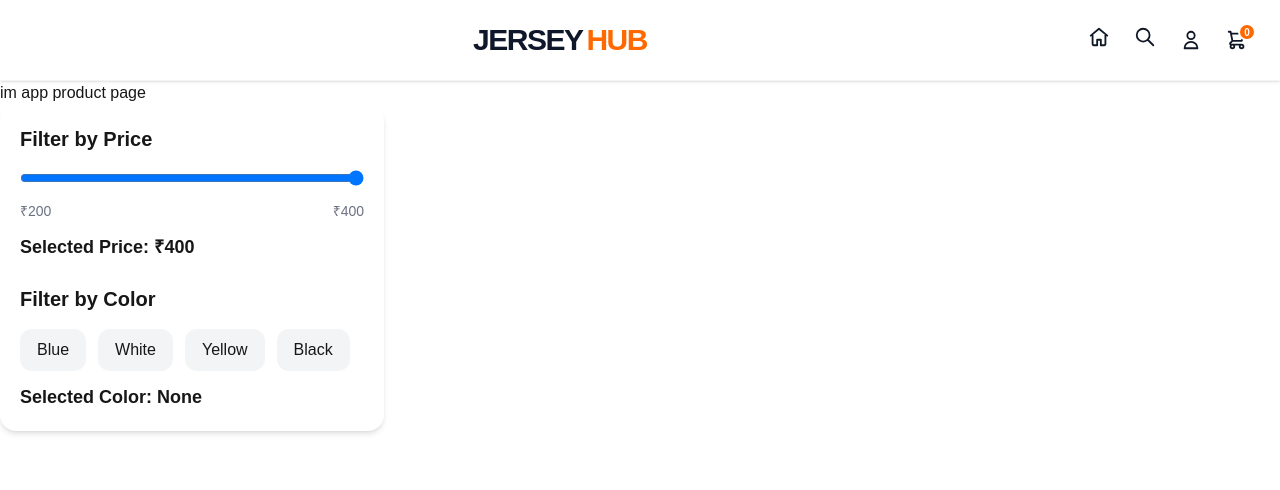
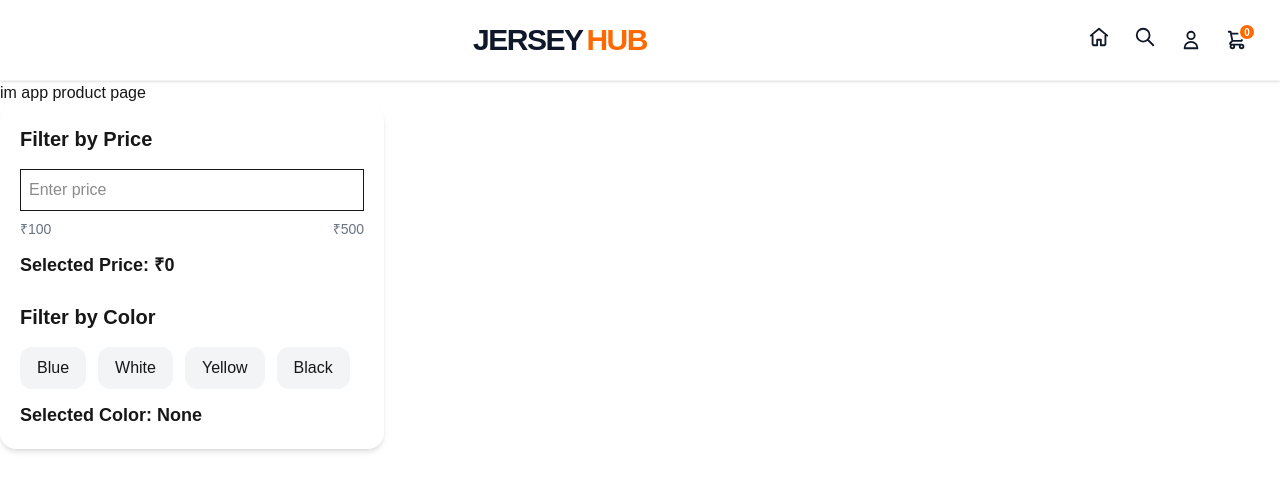
Before and after one commit to shibinup/jersey-shop, a Next.js app: page /allproducts in a window 1280 px wide. Shown: the top 490 px of the page. Built offline with nearby package versions, Linux system fonts and the light colour scheme; no server answers; the database is empty.

Commit message:
made filter ui with logic of query params

```diff
--- a/app/allproducts/page.jsx
+++ b/app/allproducts/page.jsx
@@ -10,21 +10,11 @@
 
     const searchParams = useSearchParams();
 
-  const price = searchParams.get('price');
-  const color = searchParams.get('color')
-  console.log({price,color})
 
-  useEffect(() => {
+
+
     // 1. Rename this local function
-    const fetchData = async () => {
-        // 2. This now correctly calls the browser's global fetch
-        const res = await fetch("/allproducts/api");
-        const data = await res.json();
-        console.log(data);
-    };
-
-    fetchData();
-}, []); // Emp
+    // Emp
     const[producs,setProducts] = useState(null)
 
 
@@ -34,7 +24,7 @@
 
                  im app product page
 
-                <Filters/>
+               <Filters/>
 
 
 
--- a/app/component/Pricefilter.jsx
+++ b/app/component/Pricefilter.jsx
@@ -1,30 +1,50 @@
 "use client";
 
 import { useState ,useEffect ,useRef} from "react";
-import { useRouter,useSearchParams } from 'next/navigation'
+import { useRouter,useSearchParams,usePathname } from 'next/navigation'
 export default function Filters() {
 
 
-  const [price, setPrice] = useState(400);
-  const [selectedColor, setSelectedColor] = useState(null);
+  const [price, setPrice] = useState("");
+  const [selectedColor, setSelectedColor] = useState("");
 
   const colors = ["Blue", "White", "Yellow", "Black"];
   const router=useRouter()
   const searchParams = useSearchParams();
+  const pathname = usePathname();
   const mounted = useRef(false)
-   useEffect(() => {
-  if (!mounted.current) {
-    mounted.current = true;
-    return;
-  }
 
 
-  const params = new URLSearchParams(searchParams.toString());
-  params.set("price", `${price}`)
-  params.set("color",`${selectedColor}`);
-  router.replace(`?${params.toString()}`);
+  const handlechange = async (key,value)=>{
+  //taking url
+   const currentParams =   new URLSearchParams(searchParams.toString())
+   console.log("current param to tring  is ",currentParams)
+   if(value){
+      currentParams.set(key,value)
+      currentParams.toString()
+   }else{
+    currentParams.delete(key)
+   }
+   // had changed by by user
+   let newurl;
+   if(currentParams.size>0){
+      newurl = `${pathname}?${currentParams.toString()}`
+   }else{
+    // when filter to zero
+    newurl= `${pathname}`
+   }
+   router.push(newurl)
+}
+  useEffect(() => {
+     const paramprice = searchParams.get("price")
+     setPrice(paramprice)
+       const paramcolor = searchParams.get("color")
+      setSelectedColor(paramcolor)
 
-}, [price, selectedColor]);
+}, [searchParams]);
+
+ // whenever any hange in url(price or color filter) do below function
+
 
 
 
@@ -36,23 +56,21 @@
         <h2 className="text-xl font-bold mb-4">Filter by Price</h2>
 
         <input
-          type="range"
-          min="200"
-          max="400"
-          step="50"
+  type="number" // Changed from "range" to "number"
+  value={price||""}
+  onChange={(e) => handlechange("price", e.target.value)} // Fixed extra parenthesis: (("price"... -> ("price"...
+  className="w-full border p-2" // Added styling for better visibility
+  placeholder="Enter price"
+/>
 
-          value={price}
-          onChange={(e) => setPrice(Number(e.target.value))}
-          className="w-full"
-        />
 
         <div className="flex justify-between text-sm text-gray-500 mt-2">
-          <span>₹200</span>
-          <span>₹400</span>
+          <span>₹100</span>
+          <span>₹500</span>
         </div>
 
         <p className="mt-3 text-lg font-semibold">
-          Selected Price: ₹{price}
+          Selected Price: ₹{price||"0"}
         </p>
       </div>
 
@@ -64,10 +82,10 @@
           {colors.map((color) => (
             <button
               key={color}
-              onClick={() =>
-                setSelectedColor(selectedColor === color ? null : color)
-
-              }
+                onClick={() => {
+                              const newValue = selectedColor === color ? "" : color;
+                                handlechange("color", newValue);
+                            }}
               className={`px-4 py-2 rounded-xl border font-medium transition
                 ${
                   selectedColor === color
```
